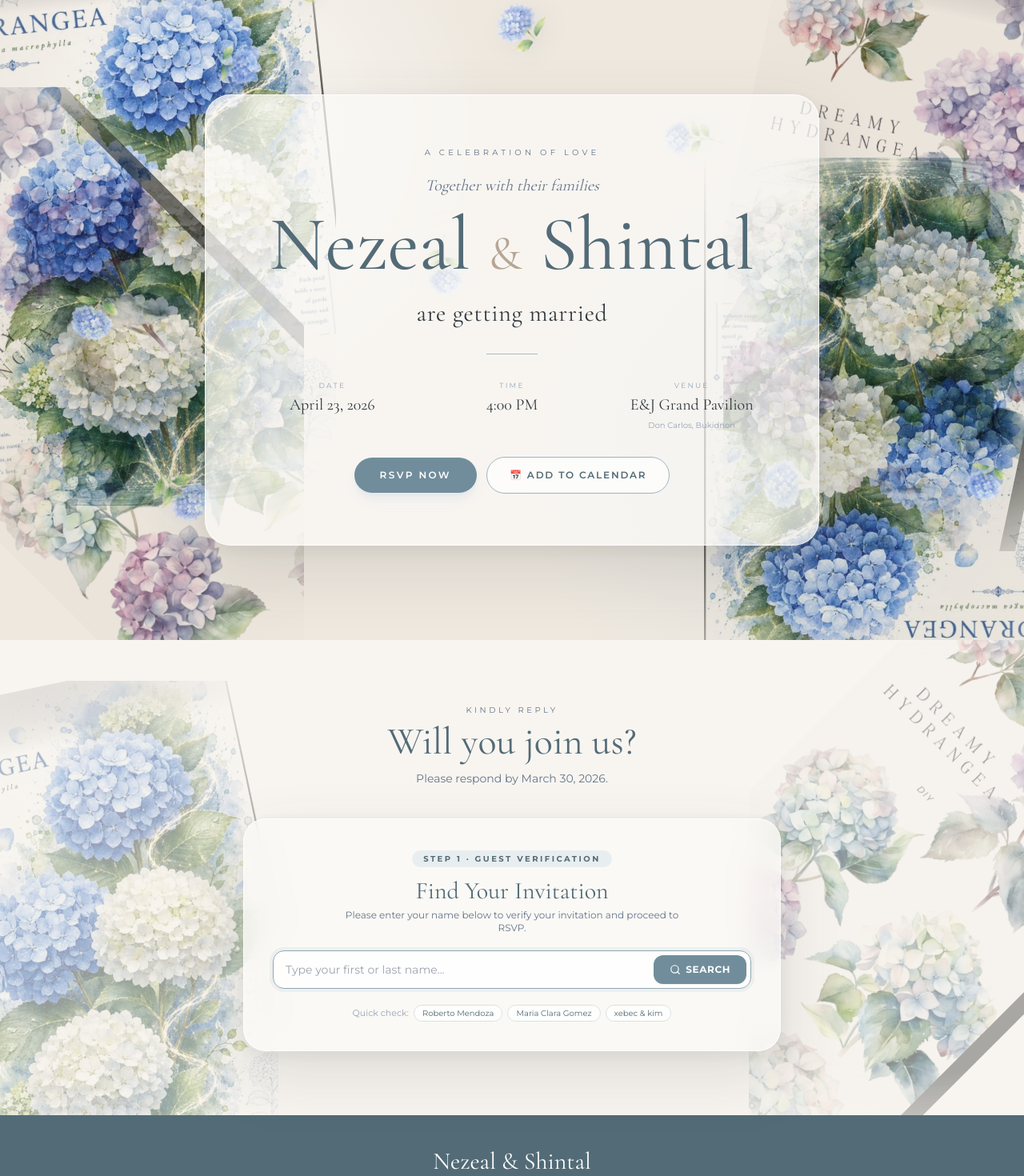
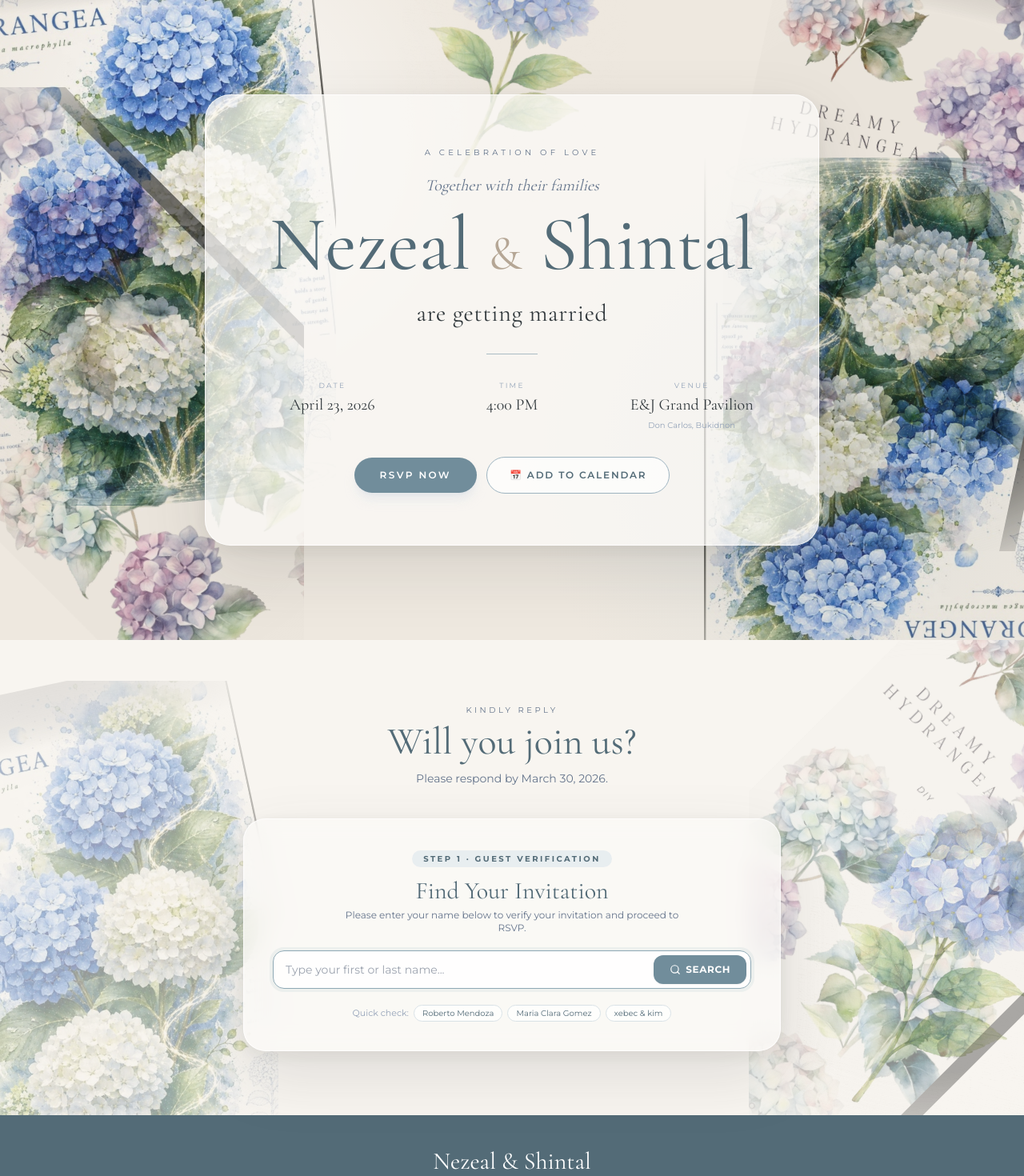
Before and after one commit to breacherwiz-hub/nezeal-shintal-rsvp, a Next.js app: page / in a window 1280 px wide. Shown: the top 1470 px of the page at 80% size. Built offline with nearby package versions, Linux system fonts and the light colour scheme.

Commit message:
Replace hydrangea rain with still single stem corner accent

```diff
--- a/app/floral-art.tsx
+++ b/app/floral-art.tsx
@@ -4,7 +4,7 @@ export default function FloralArt({ subtle = false }: { subtle?: boolean }) {
   if (subtle) {
     return (
       <div className="pointer-events-none absolute inset-0 overflow-hidden select-none">
-        {/* Top-Right Soft Hydrangea accent - stays still */}
+        {/* Top-Right Watercolor cluster */}
         <div
           className="absolute -top-16 -right-16 sm:-top-24 sm:-right-24 w-72 sm:w-96 md:w-[440px] opacity-45 mix-blend-multiply pointer-events-none"
           style={{
@@ -19,7 +19,7 @@ export default function FloralArt({ subtle = false }: { subtle?: boolean }) {
           />
         </div>
 
-        {/* Bottom-Left Soft Hydrangea accent - stays still */}
+        {/* Bottom-Left Botanical cluster */}
         <div
           className="absolute -bottom-20 -left-20 sm:-bottom-28 sm:-left-28 w-80 sm:w-[460px] opacity-40 mix-blend-multiply pointer-events-none"
           style={{
@@ -33,13 +33,28 @@ export default function FloralArt({ subtle = false }: { subtle?: boolean }) {
             className="w-full h-auto object-contain transform -rotate-12 pointer-events-none"
           />
         </div>
+
+        {/* Bottom-Right Single blue hydrangea stem */}
+        <div
+          className="absolute -bottom-10 -right-10 sm:-bottom-16 sm:-right-14 w-52 sm:w-72 md:w-[340px] opacity-50 mix-blend-multiply pointer-events-none"
+          style={{
+            maskImage: "radial-gradient(circle at center, black 65%, transparent 100%)",
+            WebkitMaskImage: "radial-gradient(circle at center, black 65%, transparent 100%)",
+          }}
+        >
+          <img
+            src={`${basePath}/hydrangea-single.png`}
+            alt=""
+            className="w-full h-auto object-contain transform rotate-12 pointer-events-none"
+          />
+        </div>
       </div>
     );
   }
 
   return (
     <div className="pointer-events-none absolute inset-0 overflow-hidden select-none">
-      {/* Top Left Botanical Hydrangea Branch - stays still */}
+      {/* Top Left Botanical Hydrangea Branch */}
       <div
         className="absolute -top-12 -left-12 sm:-top-20 sm:-left-20 w-64 sm:w-96 md:w-[500px] opacity-85 mix-blend-multiply pointer-events-none"
         style={{
@@ -50,11 +65,11 @@ export default function FloralArt({ subtle = false }: { subtle?: boolean }) {
         <img
           src={`${basePath}/hydrangea-botanical.jpg`}
           alt=""
-          className="w-full h-auto object-contain filter drop-shadow(0 15px 25px rgba(78,93,101,0.12)) pointer-events-none transform -rotate-6"
+          className="w-full h-auto object-contain pointer-events-none transform -rotate-6"
         />
       </div>
 
-      {/* Top Right Dreamy Watercolor Hydrangea Clusters - stays still */}
+      {/* Top Right Watercolor cluster */}
       <div
         className="absolute -top-10 -right-12 sm:-top-16 sm:-right-16 w-56 sm:w-80 md:w-[440px] opacity-80 mix-blend-multiply pointer-events-none"
         style={{
@@ -65,13 +80,13 @@ export default function FloralArt({ subtle = false }: { subtle?: boolean }) {
         <img
           src={`${basePath}/hydrangea-watercolor.png`}
           alt=""
-          className="w-full h-auto object-contain filter drop-shadow(0 15px 25px rgba(78,93,101,0.10)) pointer-events-none transform rotate-12"
+          className="w-full h-auto object-contain pointer-events-none transform rotate-12"
         />
       </div>
 
-      {/* Bottom Left Dreamy Hydrangea - stays still */}
+      {/* Bottom Left Watercolor cluster */}
       <div
-        className="absolute -bottom-16 -left-14 sm:-bottom-24 sm:-left-20 w-60 sm:w-84 md:w-[460px] opacity-75 mix-blend-multiply pointer-events-none"
+        className="absolute -bottom-16 -left-14 sm:-bottom-24 sm:-left-20 w-60 sm:w-80 md:w-[460px] opacity-75 mix-blend-multiply pointer-events-none"
         style={{
           maskImage: "radial-gradient(circle at center, black 65%, transparent 100%)",
           WebkitMaskImage: "radial-gradient(circle at center, black 65%, transparent 100%)",
@@ -80,11 +95,11 @@ export default function FloralArt({ subtle = false }: { subtle?: boolean }) {
         <img
           src={`${basePath}/hydrangea-watercolor.png`}
           alt=""
-          className="w-full h-auto object-contain filter drop-shadow(0 15px 25px rgba(78,93,101,0.12)) pointer-events-none transform -rotate-45"
+          className="w-full h-auto object-contain pointer-events-none transform -rotate-45"
         />
       </div>
 
-      {/* Bottom Right Botanical Hydrangea Branch - stays still */}
+      {/* Bottom Right Botanical Branch */}
       <div
         className="absolute -bottom-14 -right-14 sm:-bottom-20 sm:-right-20 w-64 sm:w-96 md:w-[480px] opacity-85 mix-blend-multiply pointer-events-none"
         style={{
@@ -95,7 +110,22 @@ export default function FloralArt({ subtle = false }: { subtle?: boolean }) {
         <img
           src={`${basePath}/hydrangea-botanical.jpg`}
           alt=""
-          className="w-full h-auto object-contain filter drop-shadow(0 15px 25px rgba(78,93,101,0.12)) pointer-events-none transform rotate-180"
+          className="w-full h-auto object-contain pointer-events-none transform rotate-180"
+        />
+      </div>
+
+      {/* Top Center — Single blue hydrangea stem, peeking in from the top */}
+      <div
+        className="absolute -top-24 left-1/2 -translate-x-1/2 w-44 sm:w-56 md:w-72 opacity-60 mix-blend-multiply pointer-events-none"
+        style={{
+          maskImage: "radial-gradient(ellipse at 50% 0%, black 50%, transparent 85%)",
+          WebkitMaskImage: "radial-gradient(ellipse at 50% 0%, black 50%, transparent 85%)",
+        }}
+      >
+        <img
+          src={`${basePath}/hydrangea-single.png`}
+          alt=""
+          className="w-full h-auto object-contain pointer-events-none transform rotate-6"
         />
       </div>
     </div>
--- a/app/page.tsx
+++ b/app/page.tsx
@@ -1,13 +1,9 @@
 import RSVPForm from "./rsvp-form";
 import FloralArt from "./floral-art";
-import HydrangeaRain from "./hydrangea-rain";
 
 export default function Home() {
   return (
     <main className="min-h-screen overflow-hidden">
-      {/* Global falling hydrangea rain - fixed overlay across entire page */}
-      <HydrangeaRain />
-
       <section className="relative min-h-screen flex items-center justify-center px-5 py-12">
         <div className="absolute inset-0 bg-[radial-gradient(circle_at_20%_20%,rgba(255,255,255,.72),transparent_30%),radial-gradient(circle_at_80%_70%,rgba(191,207,213,.3),transparent_32%)]" />
         <FloralArt />
```
